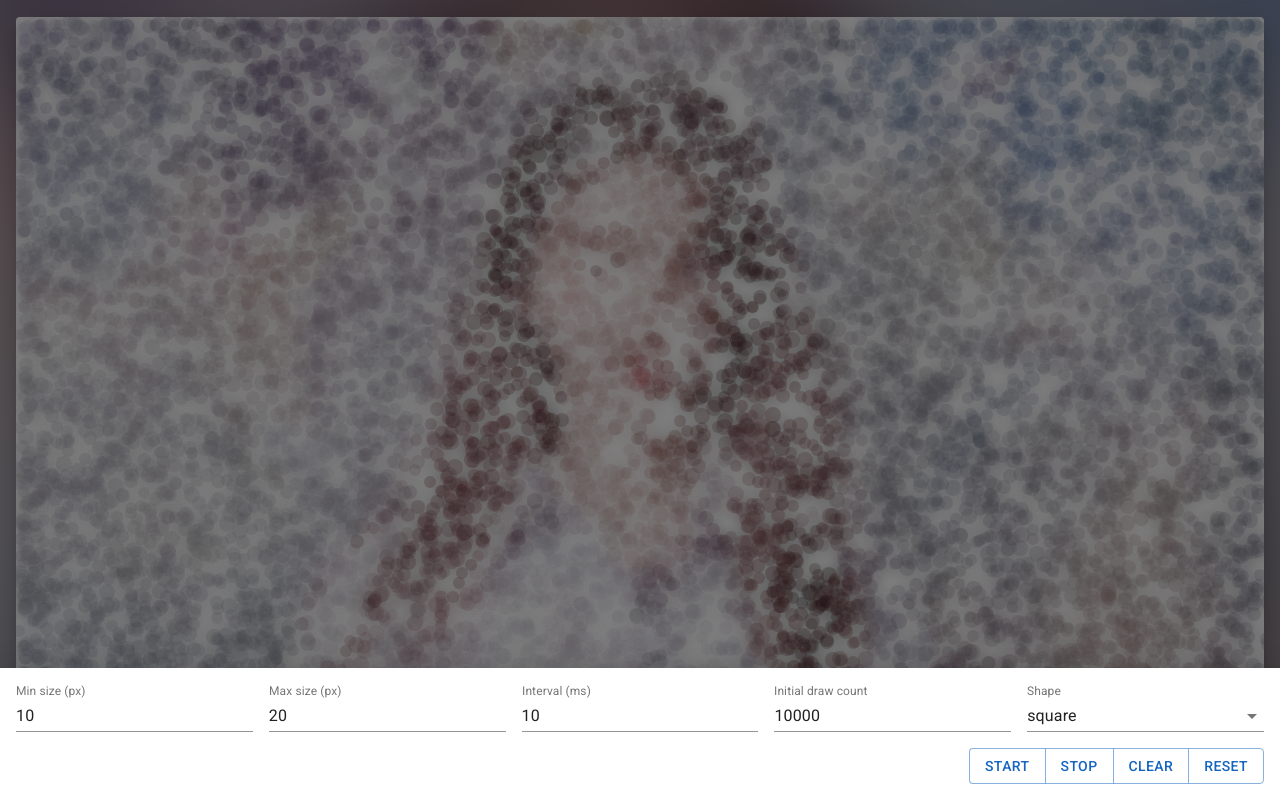
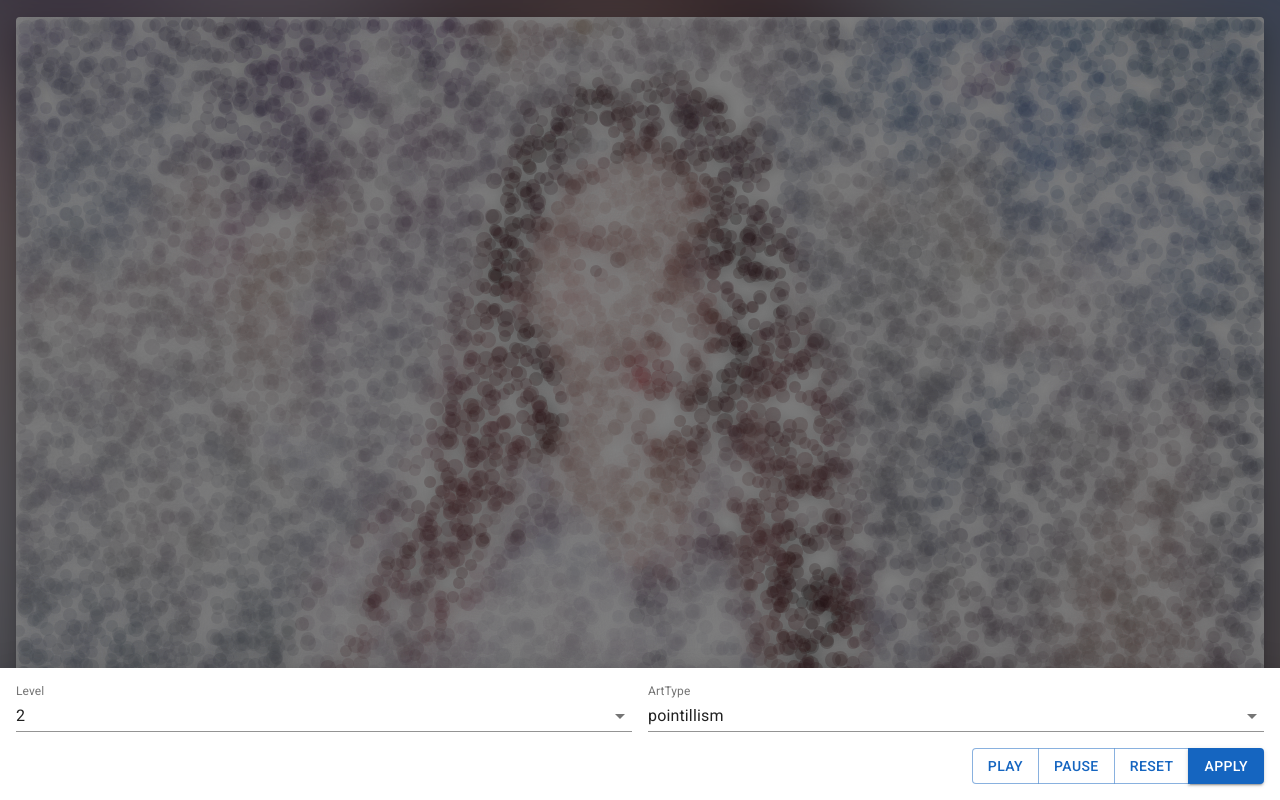
Before and after one commit to divlook/pixel-art, a Next.js app: page / in a window 1280 px wide. Both pictures are taken after a click on the button 1220 px from the left and 740 px from the top of the page. Built offline with nearby package versions, Linux system fonts and the light colour scheme.

Commit message:
feat: :sparkles: PixelArt 변경사항에 맞게 컨트롤러 수정 및 개선

```diff
--- a/pages/index.tsx
+++ b/pages/index.tsx
@@ -13,7 +13,7 @@ import {
     Paper,
     TextField,
 } from '@material-ui/core'
-import { PixelArt, PixelArtOptions, Shape } from '~/libs/pixel-art'
+import { ArtType, PixelArt, PixelArtOptions } from '~/libs/pixel-art'
 import { asset } from '~/libs/utils.cjs'
 
 const useStyles = makeStyles((theme) => ({
@@ -68,13 +68,10 @@ const HomePage: NextPage = () => {
     const pixelArtRef = useRef<PixelArt>()
     const [isOpenBottomSheet, openBottomSheet] = useState(false)
     const [canvasState, setCanvasState] = useState<Partial<PixelArtOptions>>({
-        minSize: 10,
-        maxSize: 20,
-        intervalMs: 10,
-        initialDrawCount: 10000,
-        shape: 'square',
+        level: 2,
+        type: 'pointillism',
     })
-    const shapes: Shape[] = ['circle', 'square']
+    const artTypes: ArtType[] = ['pointillism', 'mosaic']
 
     const startAnimation = useCallback(() => {
         const pixelArt = pixelArtRef.current
@@ -83,18 +80,11 @@ const HomePage: NextPage = () => {
         pixelArt.startAnimation()
     }, [])
 
-    const cancelAnimation = useCallback(() => {
+    const stopAnimation = useCallback(() => {
         const pixelArt = pixelArtRef.current
         if (!pixelArt) return
 
-        pixelArt.cancelAnimation()
-    }, [])
-
-    const clearCanvas = useCallback(() => {
-        const pixelArt = pixelArtRef.current
-        if (!pixelArt) return
-
-        pixelArt.clear()
+        pixelArt.stopAnimation()
     }, [])
 
     const resetCanvas = useCallback(() => {
@@ -103,6 +93,23 @@ const HomePage: NextPage = () => {
 
         pixelArt.reset()
     }, [])
+
+    const restartCanvas = useCallback(async () => {
+        const pixelArt = pixelArtRef.current
+        if (!pixelArt) return
+
+        pixelArt.afterInitialize(async () => {
+            if (canvasState.level !== undefined) {
+                pixelArt.level = canvasState.level
+            }
+
+            if (canvasState.type && canvasState.type !== pixelArt.type) {
+                pixelArt.type = canvasState.type
+                await pixelArt.reset()
+                await pixelArt.startAnimation()
+            }
+        })
+    }, [canvasState])
 
     useEffect(() => {
         ;(async () => {
@@ -113,11 +120,8 @@ const HomePage: NextPage = () => {
             pixelArtRef.current = new PixelArt({
                 canvas: canvasRef.current,
                 imgUrl: asset('/img/iu.jpg'),
-                minSize: canvasState.minSize,
-                maxSize: canvasState.maxSize,
-                intervalMs: canvasState.intervalMs,
-                initialDrawCount: canvasState.initialDrawCount,
-                shape: canvasState.shape,
+                level: canvasState.level,
+                type: canvasState.type,
             })
 
             pixelArtRef.current.addHook('initialize', () => {
@@ -128,27 +132,6 @@ const HomePage: NextPage = () => {
             await pixelArtRef.current.startAnimation()
         })()
     }, [])
-
-    useEffect(() => {
-        const pixelArt = pixelArtRef.current
-        if (!pixelArt) return
-
-        pixelArt.afterInitialize(() => {
-            if (canvasState.minSize !== undefined) {
-                pixelArt.minSize = canvasState.minSize
-            }
-            if (canvasState.maxSize !== undefined) {
-                pixelArt.maxSize = canvasState.maxSize
-            }
-            if (canvasState.intervalMs !== undefined) {
-                pixelArt.intervalMs = canvasState.intervalMs
-            }
-            if (canvasState.initialDrawCount !== undefined) {
-                pixelArt.initialDrawCount = canvasState.initialDrawCount
-            }
-            if (canvasState.shape) pixelArt.shape = canvasState.shape
-        })
-    }, [canvasState])
 
     return (
         <>
@@ -177,35 +160,30 @@ const HomePage: NextPage = () => {
                     <Grid container spacing={2}>
                         <Grid item xs={12} md>
                             <TextField
-                                type="number"
-                                label="Min size (px)"
-                                defaultValue={canvasState.minSize}
+                                select
+                                label="Level"
+                                value={canvasState.level}
                                 fullWidth
+                                SelectProps={{
+                                    native: true,
+                                }}
                                 onChange={(e) => {
                                     setCanvasState((prevState) => ({
                                         ...prevState,
-                                        minSize: parseInt(e.target.value) || 0,
+                                        level: parseInt(e.target.value) || 0,
                                     }))
                                 }}
-                            />
+                            >
+                                {Array(5).fill(null).map((_, index) => (
+                                    <option key={index} value={index + 1}>
+                                        {index + 1}
+                                    </option>
+                                ))}
+                            </TextField>
                         </Grid>
 
-                        <Grid item xs={12} md>
-                            <TextField
-                                type="number"
-                                label="Max size (px)"
-                                defaultValue={canvasState.maxSize}
-                                fullWidth
-                                onChange={(e) => {
-                                    setCanvasState((prevState) => ({
-                                        ...prevState,
-                                        maxSize: parseInt(e.target.value) || 0,
-                                    }))
-                                }}
-                            />
-                        </Grid>
-
-                        <Grid item xs={12} md>
+                        {/* TODO: duration으로 변경 */}
+                        {/* <Grid item xs={12} md>
                             <TextField
                                 type="number"
                                 label="Interval (ms)"
@@ -219,29 +197,13 @@ const HomePage: NextPage = () => {
                                     }))
                                 }}
                             />
-                        </Grid>
-
-                        <Grid item xs={12} md>
-                            <TextField
-                                type="number"
-                                label="Initial draw count"
-                                defaultValue={canvasState.initialDrawCount}
-                                fullWidth
-                                onChange={(e) => {
-                                    setCanvasState((prevState) => ({
-                                        ...prevState,
-                                        initialDrawCount:
-                                            parseInt(e.target.value) || 0,
-                                    }))
-                                }}
-                            />
-                        </Grid>
+                        </Grid> */}
 
                         <Grid item xs={12} md>
                             <TextField
                                 select
-                                label="Shape"
-                                value={canvasState.shape}
+                                label="ArtType"
+                                value={canvasState.type}
                                 fullWidth
                                 SelectProps={{
                                     native: true,
@@ -249,13 +211,13 @@ const HomePage: NextPage = () => {
                                 onChange={(e) => {
                                     setCanvasState((prevState) => ({
                                         ...prevState,
-                                        shape: e.target.value as Shape,
+                                        type: e.target.value as ArtType,
                                     }))
                                 }}
                             >
-                                {shapes.map((shape) => (
-                                    <option key={shape} value={shape}>
-                                        {shape}
+                                {artTypes.map((type) => (
+                                    <option key={type} value={type}>
+                                        {type}
                                     </option>
                                 ))}
                             </TextField>
@@ -265,14 +227,13 @@ const HomePage: NextPage = () => {
                             item
                             xs={12}
                             container
-                            alignItems="center"
                             justify="flex-end"
                         >
                             <ButtonGroup color="primary">
-                                <Button onClick={startAnimation}>Start</Button>
-                                <Button onClick={cancelAnimation}>Stop</Button>
-                                <Button onClick={clearCanvas}>Clear</Button>
+                                <Button onClick={startAnimation}>Play</Button>
+                                <Button onClick={stopAnimation}>Pause</Button>
                                 <Button onClick={resetCanvas}>Reset</Button>
+                                <Button onClick={restartCanvas} variant="contained">Apply</Button>
                             </ButtonGroup>
                         </Grid>
                     </Grid>
```
